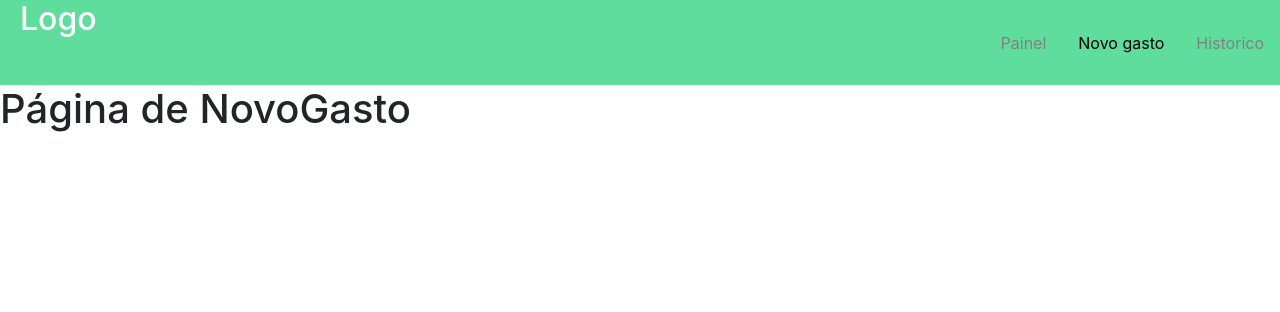
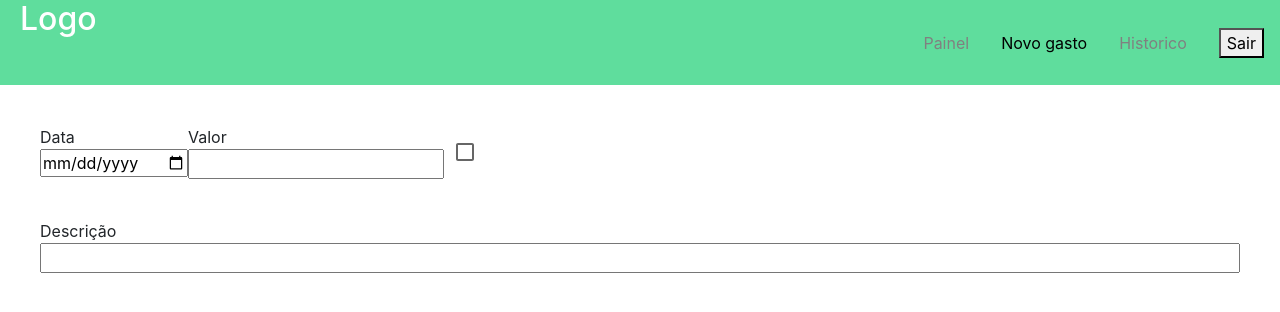
Before and after one commit to pvcdo/personal-finance, a React (Create React App) app: page /novogasto in a window 1280 px wide. Shown: the top 312 px of the page. Built offline with nearby package versions, Linux system fonts and the light colour scheme.

Commit message:
start of novo-gasto page editing

```diff
--- a/package.json
+++ b/package.json
@@ -3,6 +3,7 @@
   "version": "0.1.0",
   "private": true,
   "dependencies": {
+    "@material-ui/core": "^4.12.3",
     "@testing-library/jest-dom": "^5.15.0",
     "@testing-library/react": "^11.2.7",
     "@testing-library/user-event": "^12.8.3",
--- a/src/components/Navbar/index.js
+++ b/src/components/Navbar/index.js
@@ -16,6 +16,11 @@ return (
 			<NavLink to='/historico' activeStyle>
 				Historico
 			</NavLink>
+			<NavLink to='/' activeStyle>
+				<button>
+					Sair
+				</button>
+			</NavLink>
 		</NavMenu>
 	</Nav>
 	</>
--- a/src/pages/Login/LoginComponents.js
+++ b/src/pages/Login/LoginComponents.js
@@ -38,7 +38,7 @@ export const Senha = styled.div`
 
 export const BotaoLogar = styled.button`
     display: inline-block ;
-    background-color: #499167;
+    background-color: rgba(29,57,40,0.7);
     border: none;
     width: 100%;
     padding: 10px;
@@ -46,7 +46,7 @@ export const BotaoLogar = styled.button`
     color: #fff;
     border-radius: 3px;
     &:hover{
-        background-color: rgba(29,57,40,0.7);
+        background-color: #499167;
     }
 `;
 
--- a/src/pages/Login/index.js
+++ b/src/pages/Login/index.js
@@ -34,7 +34,7 @@ class Login extends React.Component {
                 <Nav />
                 <LoginArea>
                     <LoginForm method='post'>
-                        <label for='usuario'>e-mail:</label>
+                        <label style={{color:'#666'}} for='usuario'>e-mail:</label>
                         <br/>
                         <CampoInput
                             id='usuario'
@@ -44,7 +44,7 @@ class Login extends React.Component {
                             onChange={this.handleInputChange}
                         />
                         <br /><br />
-                        <label for='senha'>senha:</label>
+                        <label style={{color:'#666'}} for='senha'>senha:</label>
                         <br/>
                         <CampoInput
                             id='senha'
@@ -58,12 +58,13 @@ class Login extends React.Component {
                         <BotaoLogar
                             type="submit"
                             onClick={this.handleSubmit}
+                            href='/painel'
                         >Logar</BotaoLogar>
                         <br/>
                         <br/>
                     </LoginForm>
                     <Cadastre>
-                        <p style={{color: '#666'}}>Não tem login? <a style={{color: '#666'}} href="#">Cadastre-se!</a></p>
+                        <p style={{color: '#666'}}>Não tem login? <a style={{color: '#666'}} href="/painel">Cadastre-se!</a></p>
                     </Cadastre>
                 </LoginArea>
             </>
--- a/src/pages/NovoGasto/index.js
+++ b/src/pages/NovoGasto/index.js
@@ -1,12 +1,45 @@
 import Navbar from '../../components/Navbar';
+import Checkbox from '@mui/material/Checkbox';
 
 import React from "react";
+
+const formStyle = {
+    display: 'flex',
+    margin: '40px'
+};
+
+const divStyle = {
+    width:'100%'
+};
 
 const NovoGasto = () => {
     return(
         <>
             <Navbar/>
-            <h1>Página de NovoGasto</h1>
+            <form>
+                <div style={formStyle}>
+                    <div>
+                        <label for='data'>Data</label>
+                        <br/>
+                        <input id='data' type='date' value=''/>
+                    </div>
+                    <div>
+                        <label for='valor'>Valor</label>
+                        <br/>
+                        <input id='valor' type='number' value=''/>
+                    </div>
+                    <div style={{display: 'flex', flexDirection:'row'}}>
+                        <Checkbox label='Bernardo' />
+                    </div>
+                </div>
+                <div style={formStyle}>
+                    <div style={divStyle}>
+                        <label for='descricao'>Descrição</label>
+                        <br/>
+                        <input style={{width:'100%'}} id='descricao' type='text' value=''/>
+                    </div>
+                </div>
+            </form>
         </>
     )
 }
```
Also changed, not shown: 1 other file (tests, documents, lock files or other folders).
